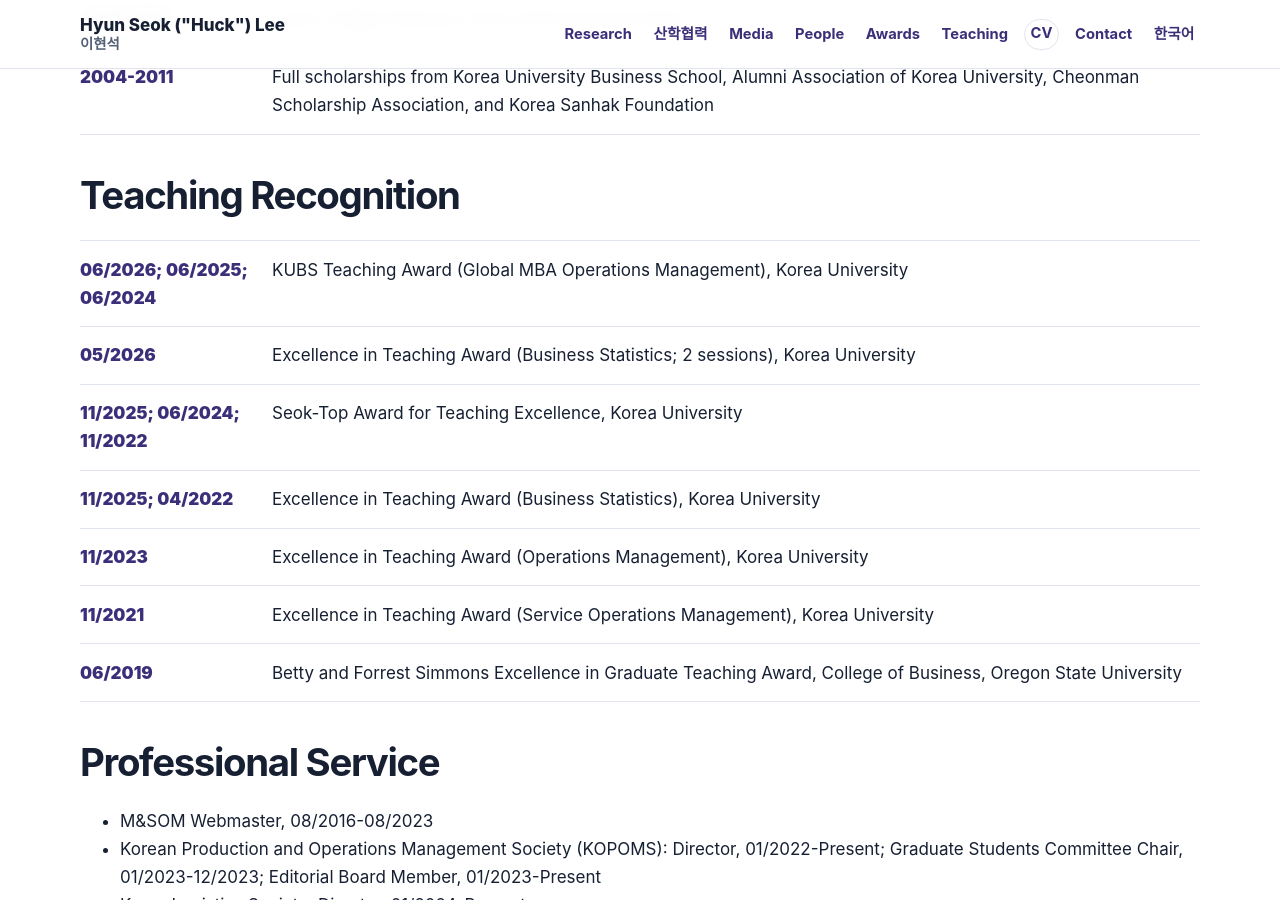
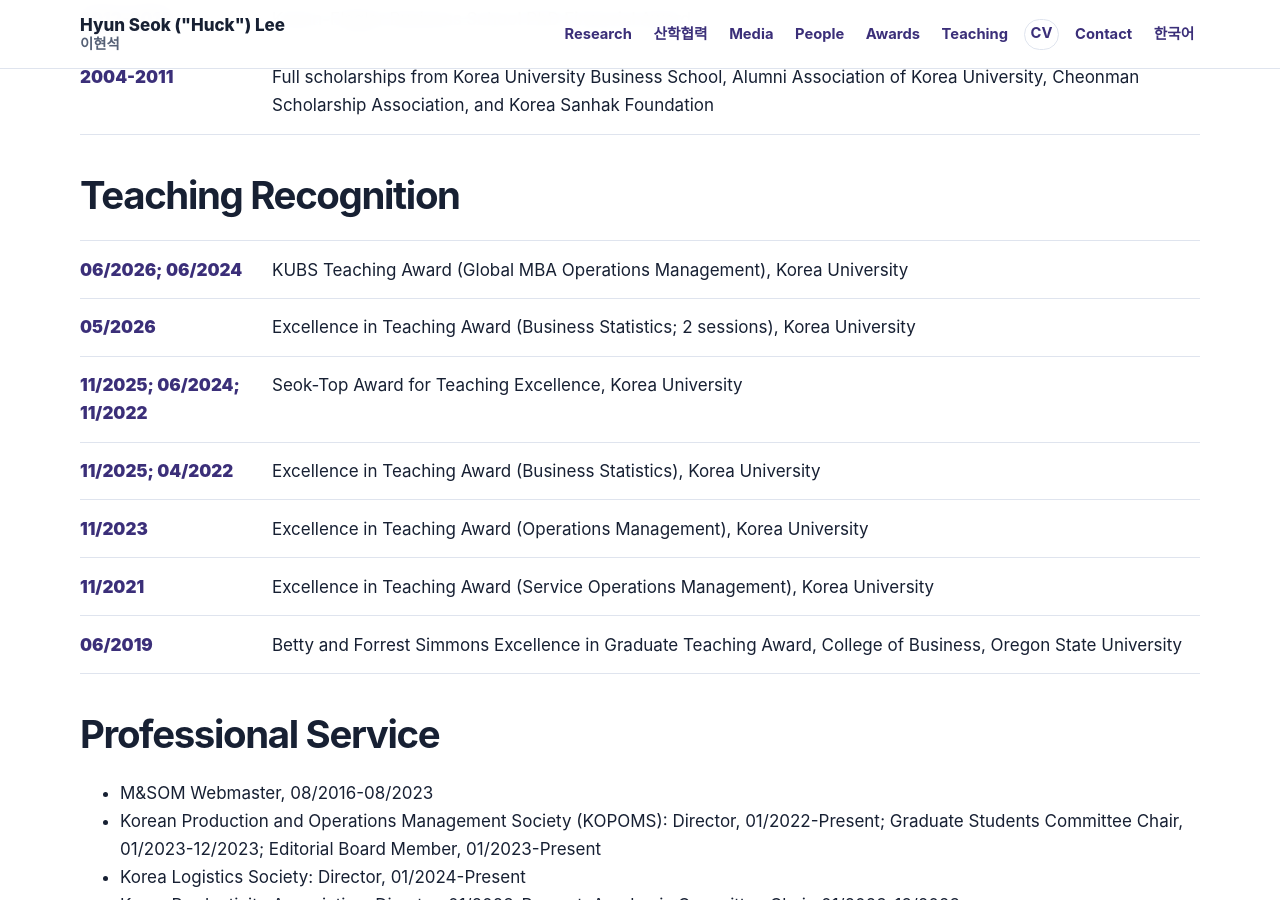
Before and after one commit to lordya2/lordya2.github.io, a Jekyll site: the page built from pages/award.md, in a window 1280 px wide and 900 px high, scrolled down 1216 px. Built offline with Jekyll 4.4.1, drawn with Linux system fonts in a browser that asks for light colours; some of the changed text lies outside the part shown.

Commit message:
Correct Awards and Teaching dates
Keep the Korea Corporation Management Association Best Paper Award at 06/2026 only and the KUBS Teaching Award at 06/2026 and 06/2024 only. Remove temporary CV upload files.

```diff
--- a/_data/awards_service.yml
+++ b/_data/awards_service.yml
@@ -1,7 +1,7 @@
 selected_awards:
   - date: '09/2025-present'
     label: 'KUBS Research Fellow, Korea University Business School'
-  - date: '06/2026; 06/2025'
+  - date: '06/2026'
     label: 'Best Paper Award, Korea Corporation Management Association'
   - date: '05/2026'
     label: 'M&SOM 2025 Meritorious Service Award, INFORMS'
@@ -34,7 +34,7 @@ selected_awards:
   - date: '2004-2011'
     label: 'Full scholarships from Korea University Business School, Alumni Association of Korea University, Cheonman Scholarship Association, and Korea Sanhak Foundation'
 teaching_recognition:
-  - date: '06/2026; 06/2025; 06/2024'
+  - date: '06/2026; 06/2024'
     label: 'KUBS Teaching Award (Global MBA Operations Management), Korea University'
   - date: '05/2026'
     label: 'Excellence in Teaching Award (Business Statistics; 2 sessions), Korea University'
--- a/_data/teaching.yml
+++ b/_data/teaching.yml
@@ -8,7 +8,7 @@ homepage_cards:
   - title: 'Undergraduate'
     summary: 'Operations Management, Service Operations Management, Business Statistics, and Business Analytics.'
 teaching_awards:
-  - 'KUBS Teaching Award (Global MBA Operations Management), Korea University, 06/2026, 06/2025, and 06/2024.'
+  - 'KUBS Teaching Award (Global MBA Operations Management), Korea University, 06/2026 and 06/2024.'
   - 'Excellence in Teaching Award (Business Statistics; 2 sessions), Korea University, 05/2026.'
   - 'Seok-Top Award for Teaching Excellence, Korea University, 11/2025, 06/2024, and 11/2022.'
   - 'Excellence in Teaching Award, Korea University, Business Statistics (11/2025 and 04/2022), Operations Management (11/2023), Service Operations Management (11/2021).'
```
Also changed, not shown: .github/workflows/replace-staged-cv.yml (deleted), 1 other file.
